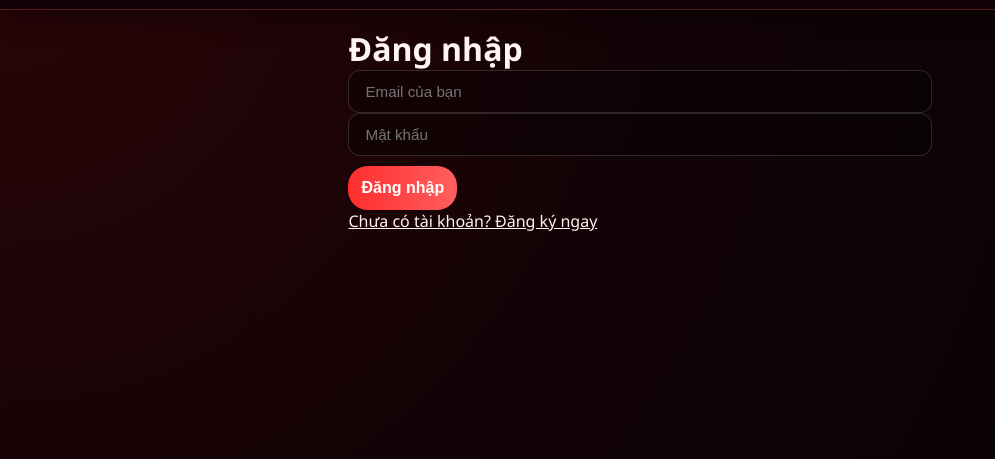
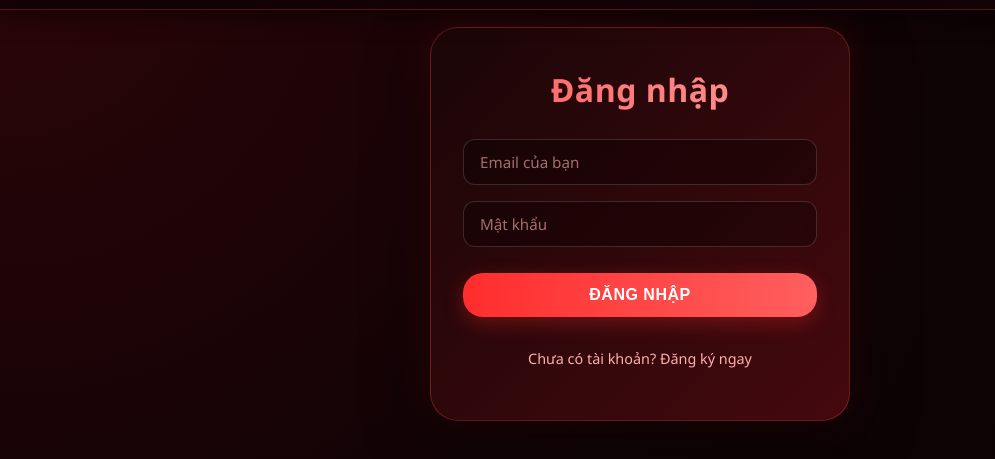
Before and after one commit to BahaBlastTG/EnRoy-, a website with bundled scripts: page login.html in a window 1280 px wide. Shown: the part 53-512 px from the top of the page, without its empty margins (0-995 px from the left). Built offline with nearby package versions, Linux system fonts and the light colour scheme; files whose address does not match are found by name.

Commit message:
Improve login and signin form styling with better UI/UX

```diff
--- a/css/style.css
+++ b/css/style.css
@@ -382,6 +382,132 @@ main {
     background: linear-gradient(90deg, var(--primary), var(--accent));
 }
 
+/* --- LOGIN & SIGNIN FORM STYLES --- */
+.login__wrapper {
+    width: 100%;
+    max-width: 420px;
+    margin: 0 auto;
+    padding: 40px 32px;
+    background: linear-gradient(135deg, rgba(26, 6, 8, 0.95) 0%, rgba(75, 10, 15, 0.9) 100%);
+    border: 1px solid var(--border);
+    border-radius: 28px;
+    box-shadow: 0 20px 60px rgba(0, 0, 0, 0.6), 0 0 40px rgba(255, 45, 45, 0.15);
+    backdrop-filter: blur(10px);
+    animation: slideUp 0.5s ease;
+}
+
+@keyframes slideUp {
+    from {
+        opacity: 0;
+        transform: translateY(30px);
+    }
+    to {
+        opacity: 1;
+        transform: translateY(0);
+    }
+}
+
+.login__title {
+    font-size: 2rem;
+    font-weight: 800;
+    color: #ffffff;
+    text-align: center;
+    margin-bottom: 28px;
+    background: linear-gradient(90deg, var(--accent), #ff9999);
+    -webkit-background-clip: text;
+    -webkit-text-fill-color: transparent;
+    background-clip: text;
+    letter-spacing: 0.5px;
+}
+
+.login__form {
+    display: flex;
+    flex-direction: column;
+    gap: 16px;
+    margin-bottom: 20px;
+}
+
+.login__form input {
+    width: 100%;
+    padding: 14px 18px;
+    border: 1px solid rgba(255, 77, 77, 0.2);
+    border-radius: 14px;
+    background: rgba(0, 0, 0, 0.3);
+    color: #ffffff;
+    font-size: 0.95rem;
+    outline: none;
+    transition: all 0.3s ease;
+    font-family: inherit;
+}
+
+.login__form input::placeholder {
+    color: rgba(255, 181, 176, 0.6);
+}
+
+.login__form input:focus {
+    border-color: var(--accent);
+    background: rgba(0, 0, 0, 0.5);
+    box-shadow: 0 0 16px rgba(255, 93, 93, 0.25);
+    transform: translateY(-2px);
+}
+
+.login__form button {
+    width: 100%;
+    padding: 14px 20px;
+    background: linear-gradient(90deg, var(--primary), var(--accent));
+    color: #ffffff;
+    border: none;
+    border-radius: 14px;
+    font-weight: 700;
+    font-size: 1rem;
+    cursor: pointer;
+    transition: all 0.3s ease;
+    box-shadow: 0 6px 20px rgba(255, 45, 45, 0.3);
+    text-transform: uppercase;
+    letter-spacing: 0.5px;
+    margin-top: 8px;
+}
+
+.login__form button:hover {
+    transform: translateY(-3px);
+    box-shadow: 0 10px 30px rgba(255, 45, 45, 0.5);
+}
+
+.login__form button:active {
+    transform: translateY(-1px);
+}
+
+.sign_up {
+    display: block;
+    text-align: center;
+    color: var(--muted);
+    text-decoration: none;
+    font-size: 0.9rem;
+    transition: all 0.3s ease;
+    padding: 12px 0;
+    position: relative;
+}
+
+.sign_up::after {
+    content: '';
+    position: absolute;
+    bottom: 0;
+    left: 50%;
+    width: 0;
+    height: 2px;
+    background: linear-gradient(90deg, var(--primary), var(--accent));
+    transform: translateX(-50%);
+    transition: width 0.3s ease;
+}
+
+.sign_up:hover {
+    color: var(--accent);
+}
+
+.sign_up:hover::after {
+    width: 100%;
+}
+
 /* --- UPLOAD FORM (TRANG UPLOAD NHẠC) --- */
 .upload-form {
     width: 100%;
@@ -757,6 +883,47 @@ body.has-player .main-container {
         margin-right: 0 !important;
         max-width: 860px !important;
     }
+
+    .login__wrapper {
+        max-width: 90%;
+        margin: 0 auto;
+    }
+}
+
+/* Mobile responsive */
+@media (max-width: 600px) {
+    .login__wrapper {
+        padding: 28px 20px;
+        border-radius: 20px;
+    }
+
+    .login__title {
+        font-size: 1.6rem;
+        margin-bottom: 20px;
+    }
+
+    .login__form {
+        gap: 12px;
+    }
+
+    .login__form input,
+    .login__form button {
+        padding: 12px 14px;
+        font-size: 0.9rem;
+    }
+
+    .header {
+        padding: 12px 16px;
+    }
+
+    .header__nav-list {
+        gap: 16px !important;
+    }
+
+    .header__nav-item a,
+    .header__nav a {
+        font-size: 0.85rem;
+    }
 }
 
 /* Scrollbar styling */
```
